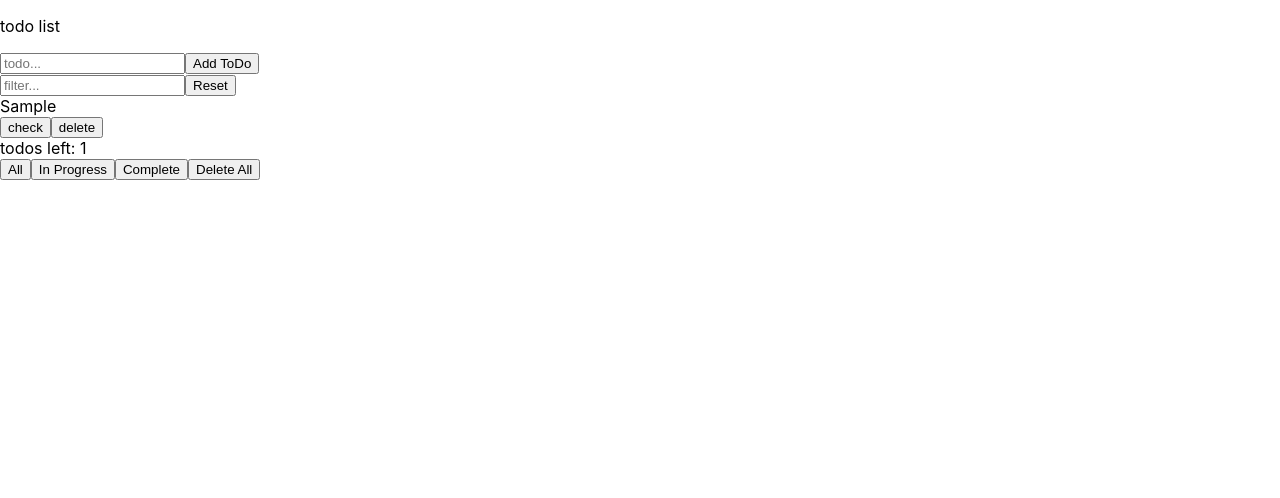
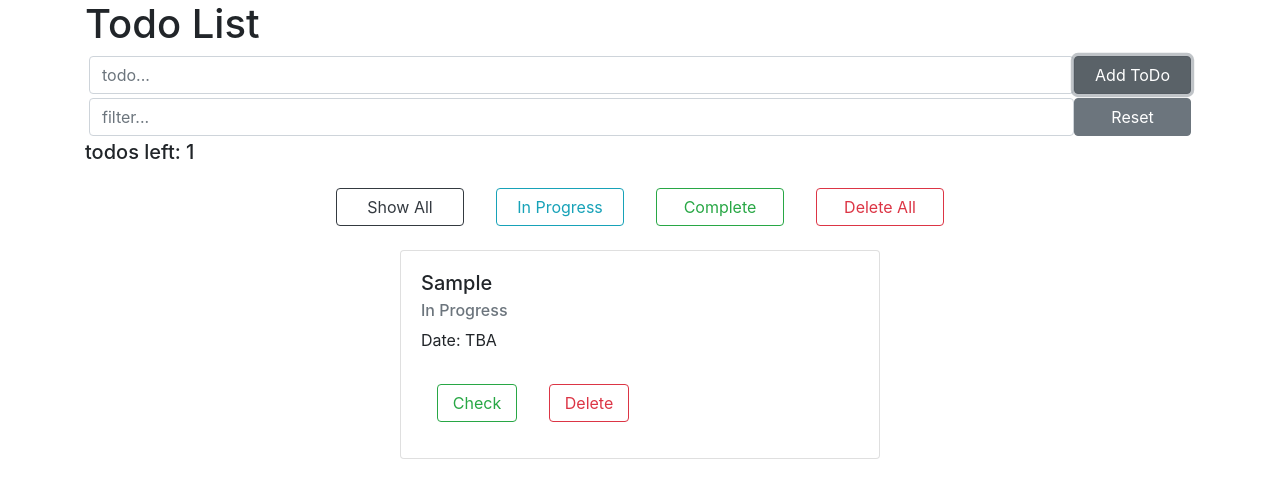
Before and after one commit to MichaelSudirman/todo-list, a React (Create React App) app: page / in a window 1280 px wide. Both pictures are taken after typing "Sample" into the empty fields and a click on the button "Add ToDo". Shown: the top 498 px of the page. Built offline with nearby package versions, Linux system fonts and the light colour scheme.

Commit message:
finished styling

```diff
--- a/package.json
+++ b/package.json
@@ -6,7 +6,9 @@
     "@testing-library/jest-dom": "^4.2.4",
     "@testing-library/react": "^9.4.0",
     "@testing-library/user-event": "^7.2.1",
+    "bootstrap": "^4.4.1",
     "react": "^16.12.0",
+    "react-bootstrap": "^1.0.0-beta.16",
     "react-dom": "^16.12.0",
     "react-scripts": "3.3.0",
     "shortid": "^2.2.15"
--- a/src/components/Todo.js
+++ b/src/components/Todo.js
@@ -1,20 +1,51 @@
-import React from 'react';
+import React, { useState } from 'react';
 
-const ToDo = props => (
-    <div>
-        <div style={{
-            textDecoration: props.todo.complete ? "line-through" : ""
-        }}>
-            {props.todo.text}
+// Bootstrap
+import 'bootstrap/dist/css/bootstrap.min.css';
+import Button from 'react-bootstrap/Button';
+import Card from 'react-bootstrap/Card';
+import Modal from 'react-bootstrap/Modal';
+
+
+const ToDo = props => {
+    // State for Bootstrap Modal
+    const [show, setShow] = useState(false);
+    const handleClose = () => setShow(false);
+    const handleShow = () => setShow(true);
+
+    return (
+        <div class= "d-flex justify-content-center p-2">
+            {/* Bootstrap Card Display */}
+            <Card style={{ width: '30rem' }}>
+                <Card.Body>
+                    <Card.Title><div style={{ textDecoration: props.todo.complete ? "line-through" : "" }}>
+                        {props.todo.text}</div></Card.Title>
+                    <Card.Subtitle className="mb-2 text-muted">
+                        {props.todo.complete ? "Completed" : "In Progress"}</Card.Subtitle>
+                    <Card.Text>Date: TBA</Card.Text>
+                    <Button style={{ margin: '1rem',width: '5rem' }} variant="outline-success" onClick={props.toggleComplete}>
+                        {props.todo.complete ? "Uncheck" : "Check"}
+                    </Button>
+                    <Button style={{ margin: '1rem',width: '5rem' }} variant="outline-danger" onClick={handleShow}>
+                        Delete
+                    </Button>
+                </Card.Body>
+            </Card>
+            {/* Bootstrap Modal Display */}
+            <Modal show={show} onHide={handleClose}>
+                <Modal.Header closeButton>
+                    <Modal.Title>Delete Confirmation</Modal.Title>
+                </Modal.Header>
+                <Modal.Body>Are you sure to delete the following ToDo item:</Modal.Body>
+                <Modal.Body>{props.todo.text}</Modal.Body>
+                <Modal.Footer>
+                    <Button variant="secondary" onClick={handleClose}>Close</Button>
+                    <Button variant="danger" onClick={props.deleteTodo}>Delete</Button>
+                </Modal.Footer>
+            </Modal>
         </div>
-        <button onClick={props.toggleComplete}>
-            {props.todo.complete ? "uncheck" : "check"}
-        </button>
-        <button onClick={props.deleteTodo}>
-            delete
-        </button>
-    </div>
-)
+    )
+}
 
 
 export default ToDo;
--- a/src/components/TodoFilter.js
+++ b/src/components/TodoFilter.js
@@ -1,15 +1,21 @@
 import React, { useState } from 'react';
 
+// Bootstrap
+import Button from 'react-bootstrap/Button';
+
 const TodoFilter = props => {
+    // State for checking text
     const [state, setState] = useState({ filterText: '' })
 
-    const filterChange = (event) => {
+    // Alter the state onChange and return the value to parent
+    const changeFilter = (event) => {
         setState({
             [event.target.name]: event.target.value
         })
         props.onChange(event.target.value)
     }
 
+    // Reset filter when submitted
     const resetSubmit = event => {
         event.preventDefault()
         setState({ text: '' });
@@ -17,14 +23,15 @@ const TodoFilter = props => {
     }
 
     return (
-        <form>
+        <form class="d-flex m-1">
             <input
+                class="form-control"
                 name='text'
                 value={state.text}
-                onChange={filterChange}
+                onChange={changeFilter}
                 placeholder='filter...'
             />
-            <button onClick={resetSubmit}>Reset</button>
+            <Button style={{ width: '8rem' }} variant="secondary" onClick={resetSubmit}>Reset</Button>
         </form>
     )
 }
--- a/src/components/TodoForm.js
+++ b/src/components/TodoForm.js
@@ -1,13 +1,19 @@
 import React, { useState } from 'react';
 import shortid from 'shortid';
 
+// Bootstrap
+import Button from 'react-bootstrap/Button';
+
 const TodoForm = props => {
+    // State for Bootstrap Modal
     const [state, setState] = useState({ text: '' });
     const formChange = (event) => {
         setState({
             [event.target.name]: event.target.value
         })
     }
+
+    // Return payload when the form is submitted
     const formSubmit = event => {
         event.preventDefault();
         const payload = {
@@ -18,16 +24,20 @@ const TodoForm = props => {
         props.onSubmit(payload)
         setState({ text: '' });
     }
+
     return (
-        <form onSubmit={formSubmit}>
+        <form class="d-flex m-1" onSubmit={formSubmit}>
             <input
+                class="form-control"
                 name='text'
                 value={state.text}
                 onChange={formChange}
                 placeholder='todo...'
             />
-            <button onClick={formSubmit}>Add ToDo</button>
+            <Button style={{ width: '8rem' }} variant="secondary" onClick={formSubmit}>Add ToDo</Button>
         </form>
     );
 }
+
+
 export default TodoForm;
--- a/src/components/TodoList.js
+++ b/src/components/TodoList.js
@@ -3,6 +3,11 @@ import TodoForm from './TodoForm';
 import TodoFilter from './TodoFilter';
 import Todo from './Todo';
 
+// Bootstrap
+import 'bootstrap/dist/css/bootstrap.min.css';
+import Button from 'react-bootstrap/Button';
+import Container from 'react-bootstrap/Container';
+import Modal from 'react-bootstrap/Modal';
 /*
   TodoMVC
   1. add todo
@@ -17,18 +22,42 @@ import Todo from './Todo';
 */
 
 const TodoList = () => {
+    // State used for storing and manipulating ToDo
     const [state, setState] = useState({
         todos: [],
         display: "all",
         filter: ''
     });
-    const addTodo = (todo) => {
+
+    // State for Bootstrap Modal
+    const [show, setShow] = useState(false);
+    const handleClose = () => setShow(false);
+    const handleShow = () => setShow(true);
+
+    // Adding and Deleteing Todo List
+    const addTodo = todo => {
         setState(state => ({
             ...state,
             todos: [todo, ...state.todos]
         }));
     }
+    const deleteTodo = id => {
+        setState({
+            ...state,
+            todos: state.todos.filter(todo => todo.id !== id)
+        })
+    }
+    // Delete all ToDo and alter Bootstrap Modal's state
+    const deleteAllTodo = () => {
+        setState({
+            todos: [],
+            display: 'all',
+            filter: ''
+        })
+        setShow(false)
+    }
 
+    // Altering complete state based on id
     const toggleComplete = id => {
         setState({
             ...state,
@@ -46,17 +75,16 @@ const TodoList = () => {
         })
     };
 
-    const deleteTodo = id => {
-        setState({
-            ...state,
-            todos: state.todos.filter(todo => todo.id !== id)
-        })
-    }
-
+    // Calculate number of ToDo with incomplete state
     const checkTodosLeft = todos => {
         return todos.filter(todo => !todo.complete).length
     }
 
+    /*
+        Re-render the display by swapping the state based on button clicked
+        Display Todos will filter the display based on the state changed
+        changeFilter will also re-render and affect output of the display
+    */
     const changeDisplay = args => {
         if (args === 'all' || args === 'in progress' || args === 'complete') {
             setState({
@@ -65,7 +93,12 @@ const TodoList = () => {
             })
         }
     }
-
+    const changeFilter = data => {
+        setState({
+            ...state,
+            filter: data
+        })
+    }
     const displayTodos = () => {
         let newTodos;
         if (state.display === 'all') {
@@ -81,26 +114,25 @@ const TodoList = () => {
         return newTodos
     }
 
-    const filterChange = data => {
-        setState({
-            ...state,
-            filter: data
-        })
-    }
 
-    const deleteAllTodo = () => {
-        setState({
-            todos: [],
-            display: 'all',
-            filter: ''
-        })
-    }
+
 
     return (
-        <div>
-            <p>todo list</p>
+        <Container class="d-flex flex-row">
+            <h1>Todo List</h1>
+            {/* Inputs for adding and filtering ToDo lists */}
             <TodoForm onSubmit={addTodo} />
-            <TodoFilter onChange={filterChange} state={state} />
+            <TodoFilter onChange={changeFilter} state={state} />
+            <h5>todos left: {checkTodosLeft(state.todos)}</h5>
+            {/* Button Features */}
+            <div class="d-flex justify-content-center ">
+                <Button style={{ margin: '1rem', width: '8rem' }} variant="outline-dark" onClick={() => changeDisplay('all')}>Show All</Button>
+                <Button style={{ margin: '1rem', width: '8rem' }} variant="outline-info" onClick={() => changeDisplay('in progress')}>In Progress</Button>
+                <Button style={{ margin: '1rem', width: '8rem' }} variant="outline-success" onClick={() => changeDisplay('complete')}>Complete</Button>
+                <Button style={{ margin: '1rem', width: '8rem' }} variant="outline-danger" onClick={handleShow}>Delete All</Button>
+            </div>
+            {/* Display all the demanded ToDo lists */}
+            <div class="d-flex flex-column">
                 {displayTodos().map(todo =>
                     <Todo
                         key={todo.id}
@@ -109,12 +141,19 @@ const TodoList = () => {
                         todo={todo}
                     />
                 )}
-            <div>todos left: {checkTodosLeft(state.todos)}</div>
-            <button onClick={() => changeDisplay('all')}>All</button>
-            <button onClick={() => changeDisplay('in progress')}>In Progress</button>
-            <button onClick={() => changeDisplay('complete')}>Complete</button>
-            <button onClick={deleteAllTodo}>Delete All</button>
             </div>
+            {/* Modal for delete all ToDo lists */}
+            <Modal show={show} onHide={handleClose}>
+                <Modal.Header closeButton>
+                    <Modal.Title>Delete Confirmation</Modal.Title>
+                </Modal.Header>
+                <Modal.Body>Are you sure to delete all of your ToDo list?</Modal.Body>
+                <Modal.Footer>
+                    <Button variant="secondary" onClick={handleClose}>Close</Button>
+                    <Button variant="danger" onClick={deleteAllTodo}>Delete</Button>
+                </Modal.Footer>
+            </Modal>
+        </Container>
     );
 }
 
```
Also changed, not shown: 1 other file (tests, documents, lock files or other folders). Lines whose indentation alone changed are shown as unchanged.
